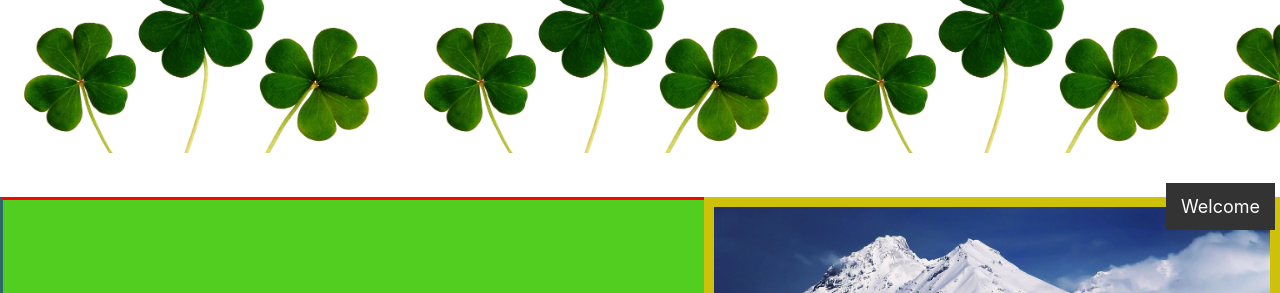
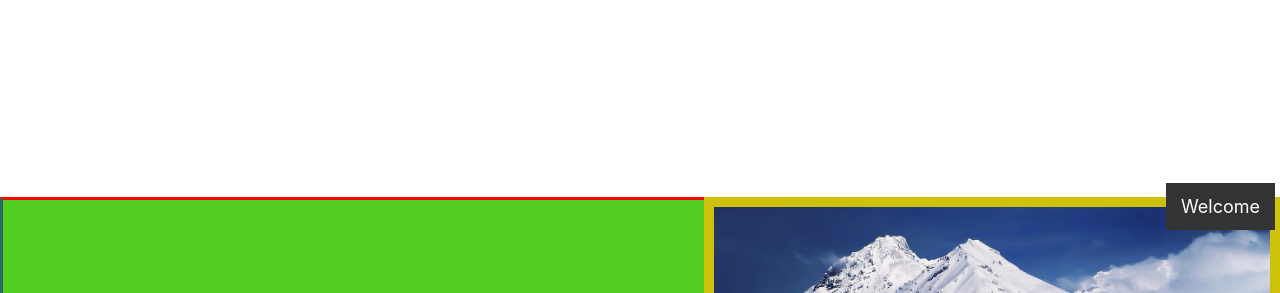
Before and after one commit to MaithriB/BlogWebsite, a plain HTML site: page index.html in a window 1280 px wide. Shown: the part 117-410 px from the top of the page. Drawn offline with nearby package versions, Linux system fonts and the light colour scheme.

Commit message:
Update Style.css

```diff
--- a/Style.css
+++ b/Style.css
@@ -15,7 +15,7 @@ body{
 	font-family: Cambria, Cochin, Georgia, Times, 'Times New Roman', serif ;
 	color:rgb(78, 138, 78);
 	padding:110px;
-	background-image: url(icon.jpg);
+	background-image: "icon.jpg";
 	background-size: 400px;
 
 }
```
